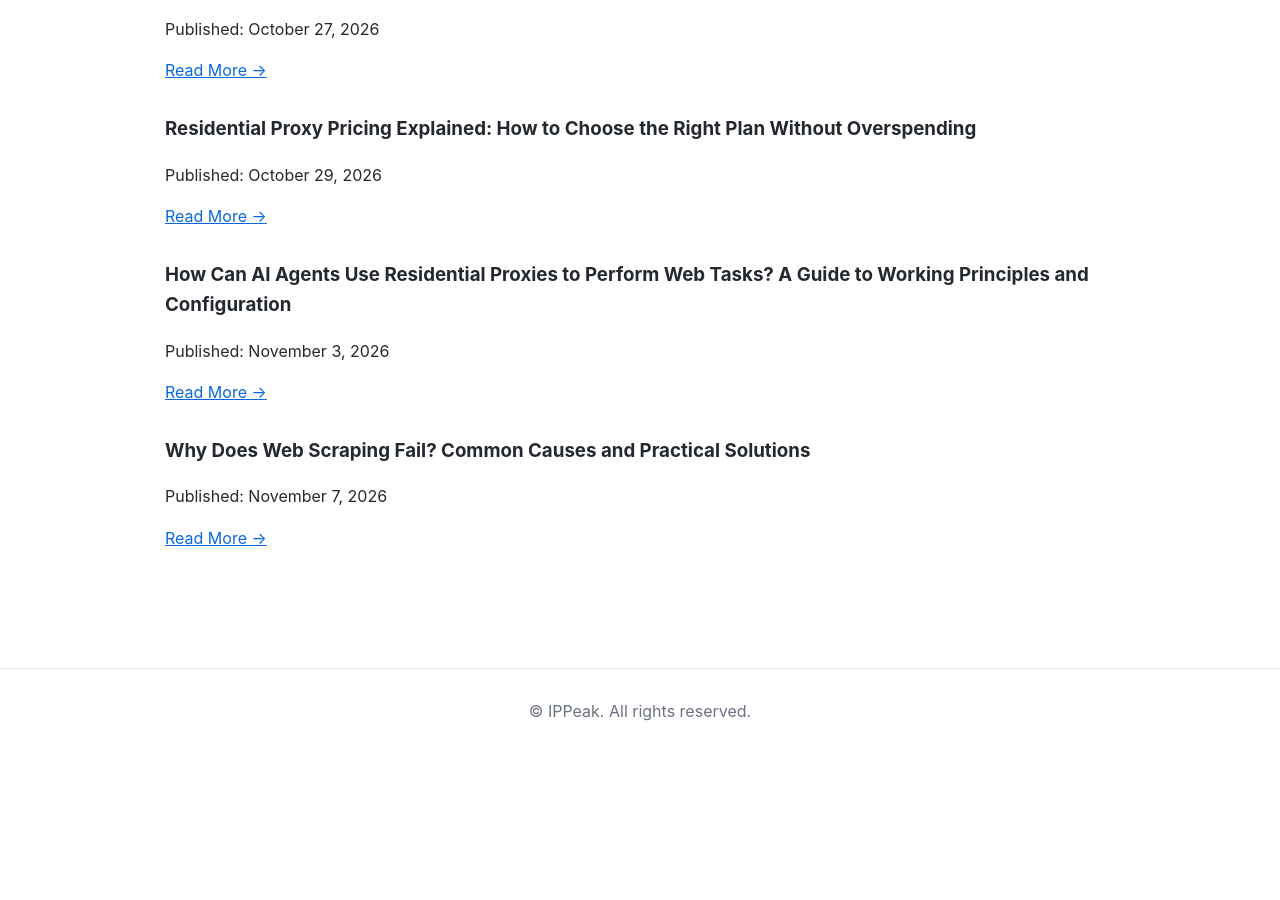
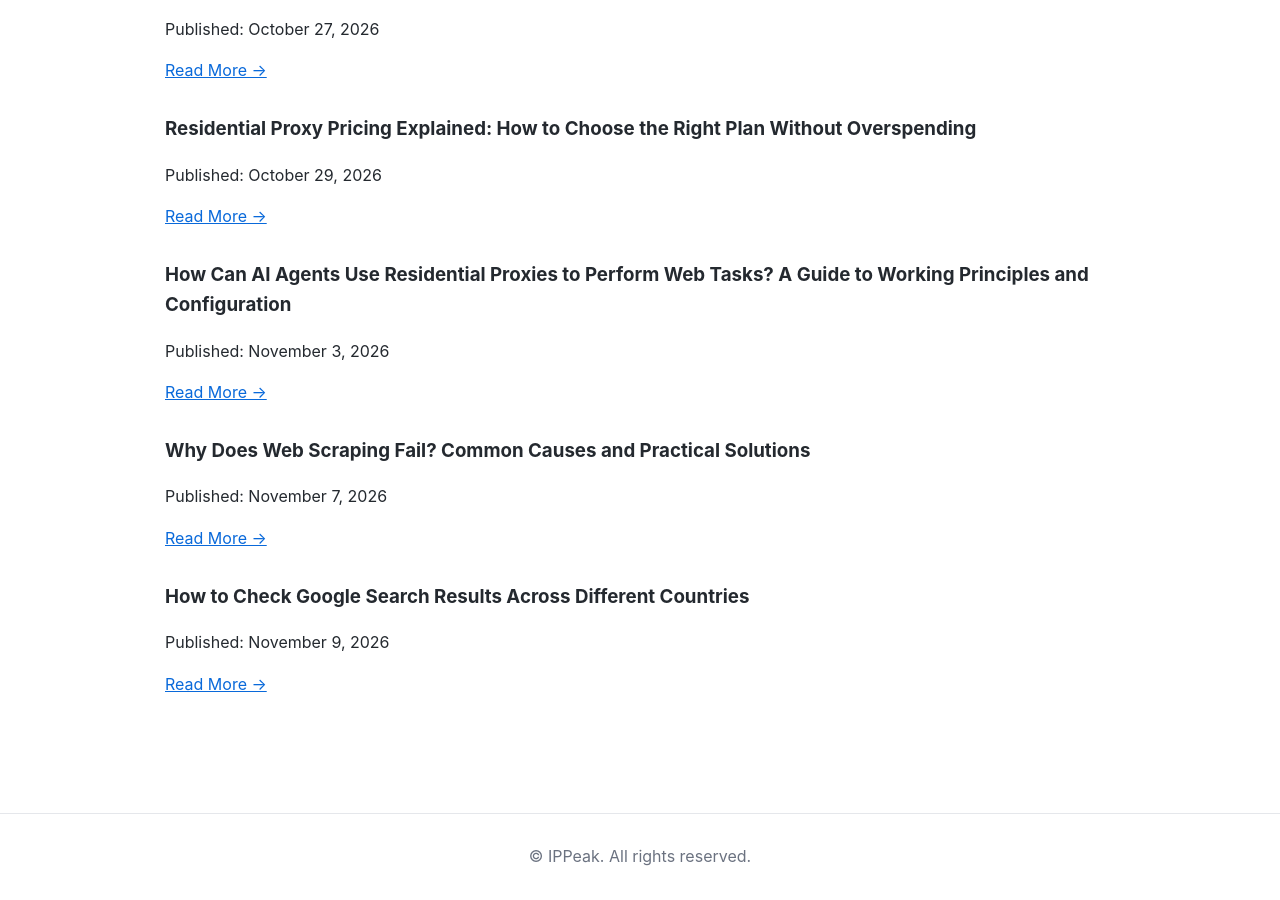
Before and after one commit to IPPeak/IPPeak-Residential-Proxy, a Jekyll site: the page built from docs/blog/articles.md, in a window 1280 px wide and 900 px high, scrolled down 2940 px. Built offline with Jekyll 4.4.1, drawn with Linux system fonts in a browser that asks for light colours; before the commit the page ends 3694 px from its top, so only the background shows below that.

Commit message:
Add new article on checking Google search results

```diff
--- a/docs/blog/articles.md
+++ b/docs/blog/articles.md
@@ -136,3 +136,9 @@ Published: November 3, 2026
 Published: November 7, 2026
 
 [Read More →](Why-Does-Web-Scraping-Fail.html)
+
+### How to Check Google Search Results Across Different Countries
+
+Published: November 9, 2026
+
+[Read More →](How-to-Check-Google-Search-Results-Across-Different-Countries.html)
```
